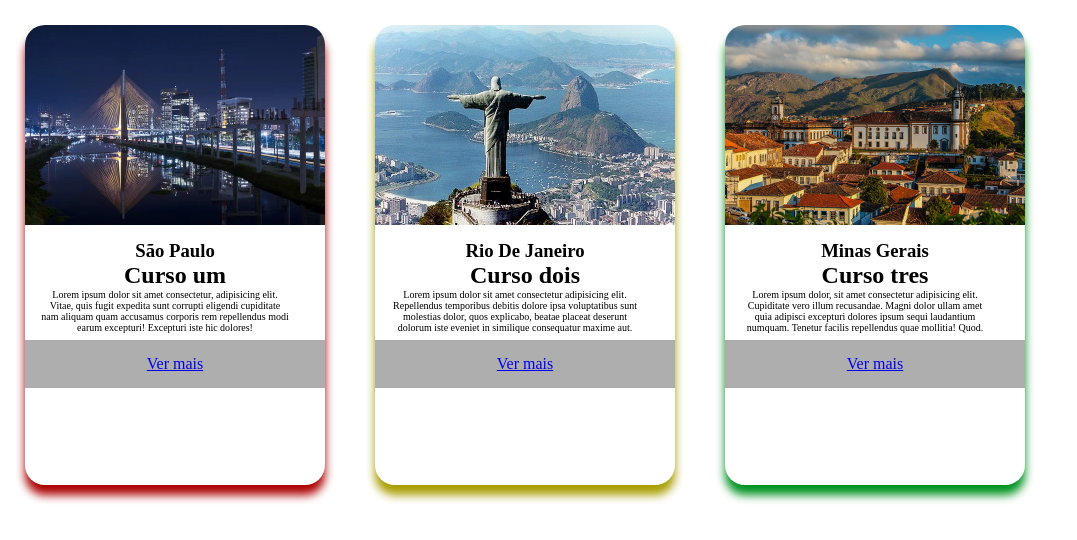
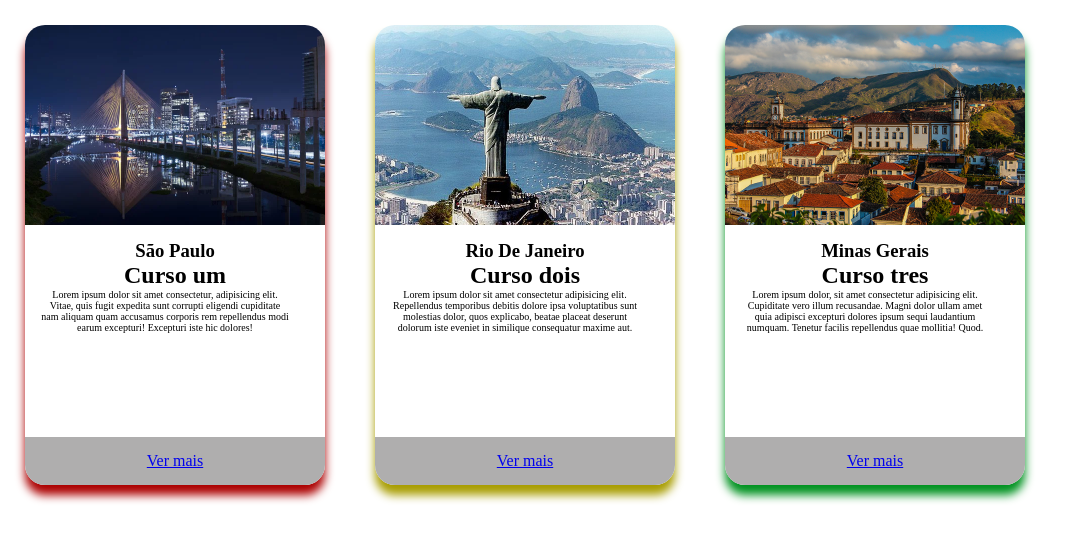
Before and after one commit to MeloAug/aula-html, a plain HTML site: page HTML_Augusto/container.html in a window 1280 px wide. Shown: the whole page, without its empty margins (0-1077 px from the left). Drawn offline with Linux system fonts and the light colour scheme.

Commit message:
Add files via upload

```diff
--- a/HTML_Augusto/container2.css
+++ b/HTML_Augusto/container2.css
@@ -28,7 +28,7 @@
 
 .card-corpo {
     background-color: #fff;
-    height: 85px;
+    height: 182px;
     padding: 15px;
     text-align: center;
 }
@@ -44,6 +44,8 @@
     background-color: #afaeae;
     padding: 15px;
     text-align: center;
+
+
 }
 
 .card-1 {
```
